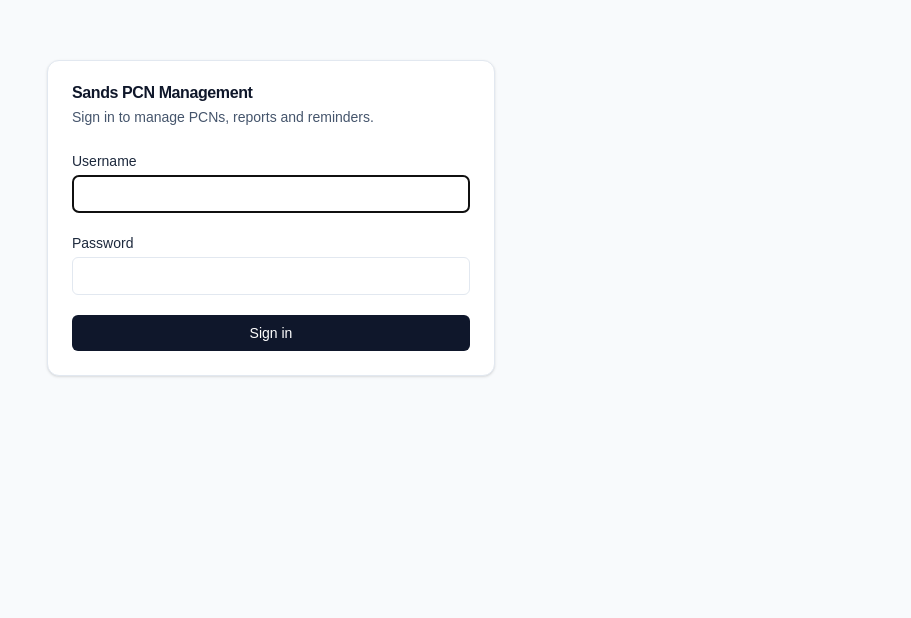
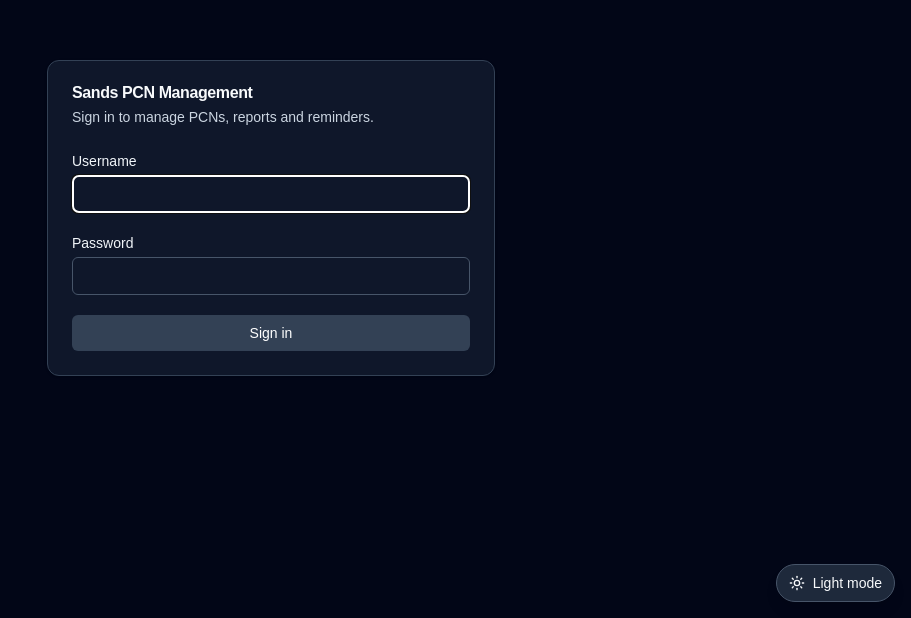
Before and after one commit to bukaro8/pcn-sands, a Next.js app: page /login in a window 1280 px wide. Shown: the part 182-800 px from the top of the page, without its empty margins (369-1280 px from the left). Built offline with nearby package versions, Linux system fonts and the light colour scheme; no server answers.

Commit message:
Add dark mode toggle with saved preference

```diff
--- a/src/app/globals.css
+++ b/src/app/globals.css
@@ -1,6 +1,10 @@
 @import "tailwindcss";
 
 :root {
+  color-scheme: dark;
+}
+
+:root:not(.dark) {
   color-scheme: light;
 }
 
@@ -10,7 +14,70 @@
 
 body {
   margin: 0;
+  background: #020617;
+  color: #f8fafc;
+  font-family: Arial, Helvetica, sans-serif;
+}
+
+:root:not(.dark) body {
   background: #f8fafc;
   color: #0f172a;
-  font-family: Arial, Helvetica, sans-serif;
 }
+
+.theme-toggle {
+  background: #f8fafc;
+  color: #0f172a;
+  border-color: #cbd5e1;
+}
+
+.dark .theme-toggle {
+  background: #1e293b;
+  color: #f8fafc;
+  border-color: #475569;
+}
+
+.dark * { border-color: #334155; }
+.dark .bg-slate-50 { background-color: #020617; }
+.dark .bg-white { background-color: #0f172a; }
+.dark .bg-slate-100 { background-color: #1e293b; }
+.dark .bg-slate-900 { background-color: #334155; }
+.dark .text-slate-300 { color: #94a3b8; }
+.dark .text-slate-500 { color: #94a3b8; }
+.dark .text-slate-600 { color: #cbd5e1; }
+.dark .text-slate-700 { color: #e2e8f0; }
+.dark .text-slate-800 { color: #f1f5f9; }
+.dark .border-slate-100,
+.dark .border-slate-200 { border-color: #334155; }
+.dark .border-slate-300 { border-color: #475569; }
+
+.dark input:not([type="checkbox"]):not([type="radio"]):not([type="file"]),
+.dark select,
+.dark textarea {
+  background-color: #0f172a;
+  color: #f8fafc;
+  border-color: #475569;
+}
+
+.dark input:focus,
+.dark select:focus,
+.dark textarea:focus { border-color: #94a3b8; }
+
+.dark .bg-amber-50,
+.dark .bg-amber-100 { background-color: #451a03; }
+.dark .bg-sky-100 { background-color: #082f49; }
+.dark .bg-emerald-50,
+.dark .bg-emerald-100 { background-color: #052e16; }
+.dark .bg-rose-50,
+.dark .bg-rose-100 { background-color: #4c0519; }
+.dark .bg-orange-100 { background-color: #431407; }
+.dark .text-amber-800,
+.dark .text-amber-900 { color: #fcd34d; }
+.dark .text-sky-800 { color: #7dd3fc; }
+.dark .text-emerald-800 { color: #86efac; }
+.dark .text-rose-700,
+.dark .text-rose-800 { color: #fda4af; }
+.dark .text-orange-800 { color: #fdba74; }
+.dark .border-amber-200 { border-color: #92400e; }
+.dark .border-emerald-200 { border-color: #166534; }
+.dark .border-rose-200,
+.dark .border-rose-300 { border-color: #9f1239; }
--- a/src/app/layout.tsx
+++ b/src/app/layout.tsx
@@ -1,4 +1,6 @@
 import type { Metadata } from "next";
+
+import { ThemeToggle } from "@/components/theme-toggle";
 
 import "./globals.css";
 
@@ -9,8 +11,11 @@ export const metadata: Metadata = {
 
 export default function RootLayout({ children }: Readonly<{ children: React.ReactNode }>) {
   return (
-    <html lang="en-GB">
-      <body>{children}</body>
+    <html className="dark" lang="en-GB" suppressHydrationWarning>
+      <head>
+        <script dangerouslySetInnerHTML={{ __html: 'try{if(localStorage.getItem("pcn-theme")==="light")document.documentElement.classList.remove("dark")}catch{}' }} />
+      </head>
+      <body>{children}<ThemeToggle /></body>
     </html>
   );
 }
--- /dev/null
+++ b/src/components/theme-toggle.tsx
@@ -0,0 +1,41 @@
+"use client";
+
+import { useSyncExternalStore } from "react";
+import { Moon, Sun } from "lucide-react";
+
+const storageKey = "pcn-theme";
+const changeEvent = "pcn-theme-change";
+
+function subscribe(onChange: () => void) {
+  window.addEventListener(changeEvent, onChange);
+  return () => window.removeEventListener(changeEvent, onChange);
+}
+
+function currentTheme() {
+  return document.documentElement.classList.contains("dark");
+}
+
+export function ThemeToggle() {
+  const dark = useSyncExternalStore(subscribe, currentTheme, () => true);
+
+  function toggleTheme() {
+    const nextDark = !document.documentElement.classList.contains("dark");
+    document.documentElement.classList.toggle("dark", nextDark);
+    window.dispatchEvent(new Event(changeEvent));
+    try { localStorage.setItem(storageKey, nextDark ? "dark" : "light"); }
+    catch { /* The selected theme still applies for this page. */ }
+  }
+
+  return (
+    <button
+      aria-label={dark ? "Switch to light mode" : "Switch to dark mode"}
+      aria-pressed={dark}
+      className="theme-toggle fixed bottom-4 right-4 z-50 inline-flex items-center gap-2 rounded-full border px-3 py-2 text-sm font-medium shadow-lg focus-visible:outline-2 focus-visible:outline-offset-2 focus-visible:outline-sky-500"
+      onClick={toggleTheme}
+      type="button"
+    >
+      {dark ? <Sun aria-hidden="true" className="size-4" /> : <Moon aria-hidden="true" className="size-4" />}
+      <span>{dark ? "Light mode" : "Dark mode"}</span>
+    </button>
+  );
+}
```
